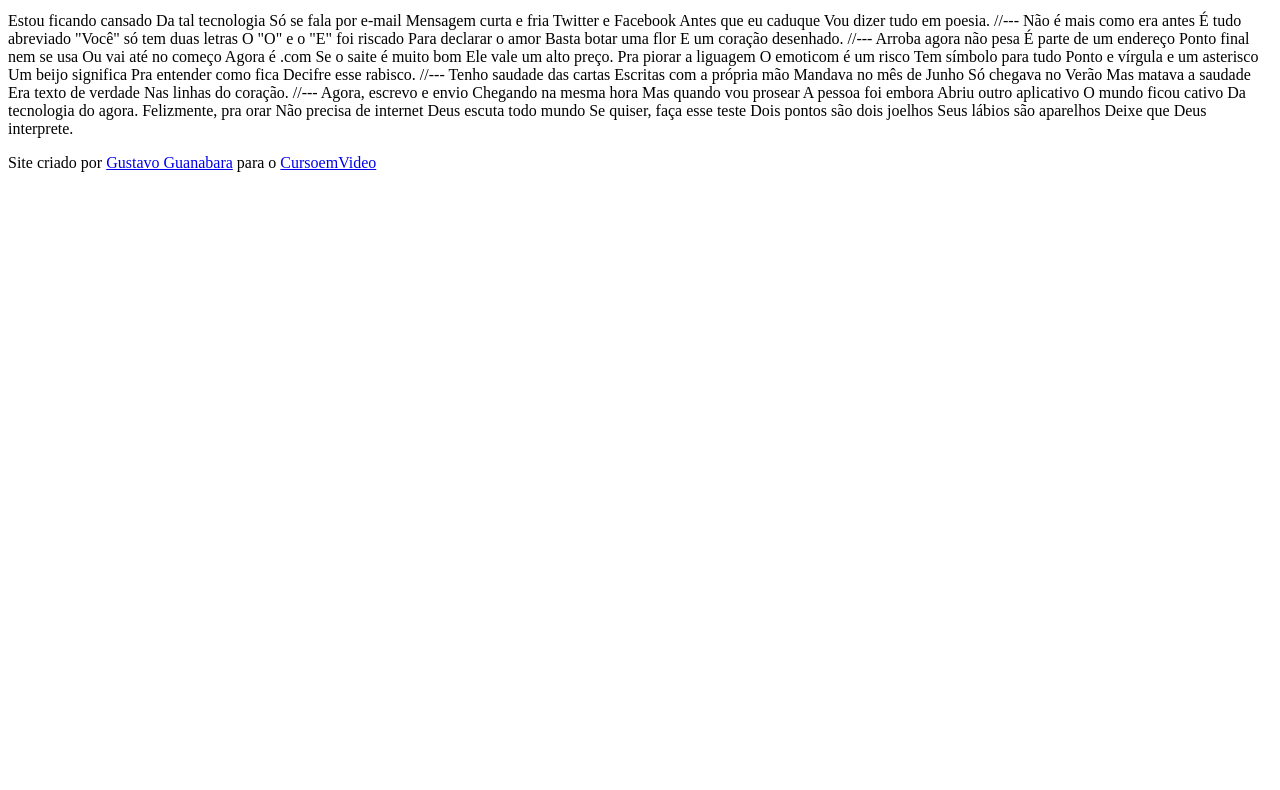
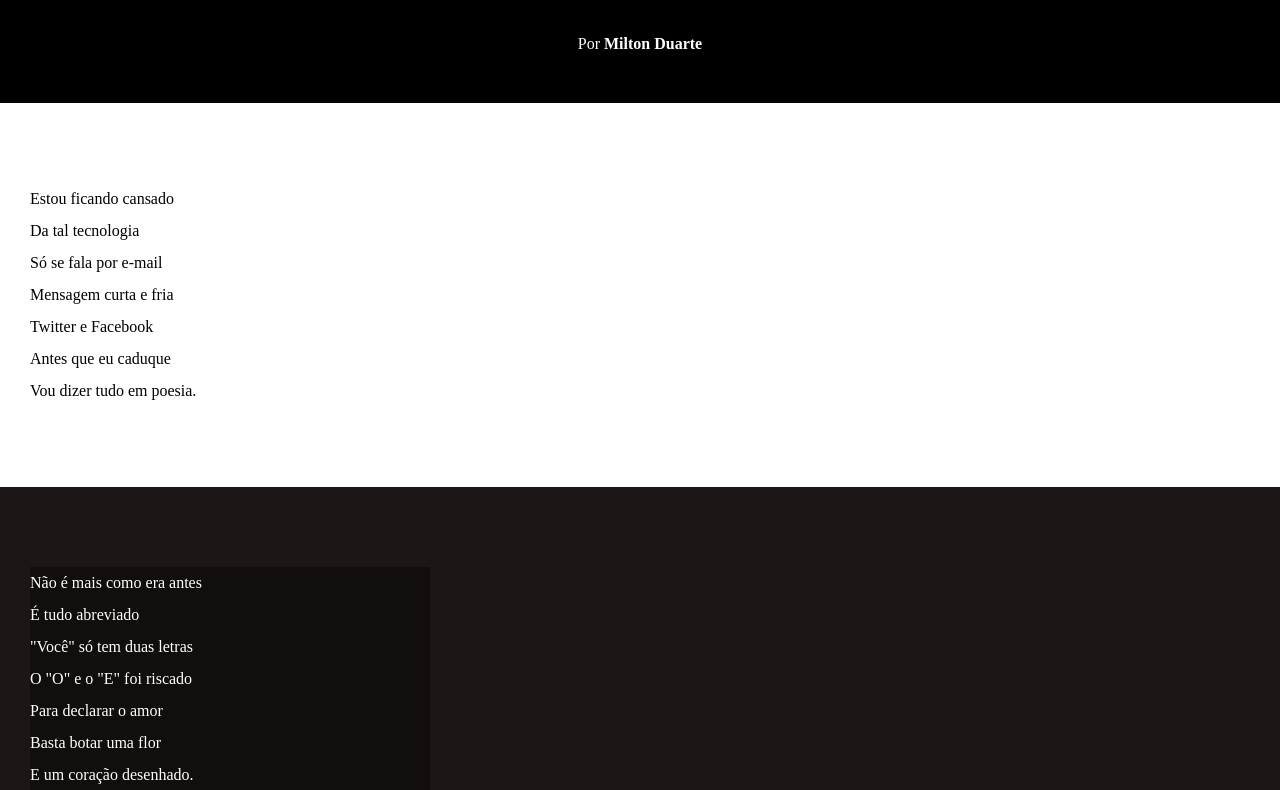
Before and after one commit to JunitiYonemoto/html, a plain HTML site: page desafios/d012/index.html in a window 1280 px wide. Shown: the part 102-892 px from the top of the page. Before the commit the page ends 800 px from the top, so only its background shows below. Drawn offline with Linux system fonts and the light colour scheme.

Commit message:
atualizei d022

```diff
--- /dev/null
+++ b/desafios/d012/estilo/style.css
@@ -0,0 +1,65 @@
+@charset "UTF-8";
+
+*{
+    margin: 0px;
+    padding: 0px;
+}
+
+html, body{
+    min-height: 100vh;
+    background-color: darkgray;
+}
+
+header{
+    background-color: black;
+    color: white;
+    text-align: center;
+}
+
+header > h1{
+    padding: 50px;
+    font-variant: small-caps;
+}
+
+header > p{
+    padding-bottom: 50px;
+}
+
+a{
+    color: white;
+    text-decoration: none;
+    font-weight: bolder;
+}
+
+a:hover{
+    text-decoration: underline;
+}
+
+section{
+    padding: 10vh;
+    padding-bottom: 10vh;
+    line-height: 2em;
+    padding-left: 30px;
+}
+
+section.normal{
+    background-color: white;
+    color: black;
+}
+
+section.imagem{
+    background-color: rgb(29, 22, 22);
+    color: white;
+}
+
+section.imagem > p{
+    width: 400px;
+    background-color: rgba(0, 0, 0, 0.355);
+}
+
+footer{
+    background-color: black;
+    color: white;
+    text-align: center;
+    padding: 10px;
+}
--- a/desafios/d012/index.html
+++ b/desafios/d012/index.html
@@ -5,6 +5,7 @@
     <meta http-equiv="X-UA-Compatible" content="IE=edge">
     <meta name="viewport" content="width=device-width, initial-scale=1.0">
     <title>Cordel Moderno</title>
+    <link rel="stylesheet" href="estilo/style.css">
 </head>
 <body>
     <header>
@@ -12,69 +13,91 @@
         <p>Por <a href="https://www.recantodasletras.com.br/poesias/3186743" target="_blank">Milton Duarte</a></p>
     </header>
 
-    Estou ficando cansado
-    Da tal tecnologia
-    Só se fala por e-mail
-    Mensagem curta e fria
-    Twitter e Facebook
-    Antes que eu caduque
+    <section class="normal">
+        <p>
+            Estou ficando cansado <br>
+            Da tal tecnologia <br>
+            Só se fala por e-mail <br>
+            Mensagem curta e fria <br>
+            Twitter e Facebook <br>
+            Antes que eu caduque <br>
             Vou dizer tudo em poesia.
+        </p>
+    </section>
 
-    //---
 
-    Não é mais como era antes
-    É tudo abreviado
-    "Você" só tem duas letras
-    O "O" e o "E" foi riscado
-    Para declarar o amor
-    Basta botar uma flor
+
+    <section class="imagem">
+        <p>
+            Não é mais como era antes <br>
+            É tudo abreviado <br>
+            "Você" só tem duas letras <br>
+            O "O" e o "E" foi riscado <br>
+            Para declarar o amor <br>
+            Basta botar uma flor <br>
             E um coração desenhado.
+        </p>
+    </section>
 
-    //---
 
-    Arroba agora não pesa
-    É parte de um endereço
-    Ponto final nem se usa
-    Ou vai até no começo
-    Agora é .com
-    Se o saite é muito bom
+
+    <section class="normal">
+        <p>
+            Arroba agora não pesa <br>
+            É parte de um endereço <br>
+            Ponto final nem se usa <br>
+            Ou vai até no começo <br>
+            Agora é .com <br>
+            Se o saite é muito bom <br>
             Ele vale um alto preço.
+        </p>
 
-    Pra piorar a liguagem
-    O emoticom é um risco
-    Tem símbolo para tudo
-    Ponto e vírgula e um asterisco
-    Um beijo significa
-    Pra entender como fica
+        <p>
+            Pra piorar a liguagem <br>
+            Tem símbolo para tudo <br>
+            Ponto e vírgula e um asterisco <br>
+            Um beijo significa <br>
+            Pra entender como fica <br>
             Decifre esse rabisco.
+        </p>
+    </section>
 
-    //---
 
-    Tenho saudade das cartas
-    Escritas com a própria mão
-    Mandava no mês de Junho
-    Só chegava no Verão
-    Mas matava a saudade
-    Era texto de verdade
+
+    <section class="imagem">
+        <p>
+            Tenho saudade das cartas <br>
+            Escritas com a própria mão <br>
+            Mandava no mês de Junho <br>
+            Só chegava no Verão <br>
+            Mas matava a saudade <br>
+            Era texto de verdade <br>
             Nas linhas do coração.
+        </p>
+    </section>
 
-    //---
 
-    Agora, escrevo e envio
-    Chegando na mesma hora
-    Mas quando vou prosear
-    A pessoa foi embora
-    Abriu outro aplicativo
-    O mundo ficou cativo
+
+    <section class="normal">
+        <p>
+            Agora, escrevo e envio <br>
+            Chegando na mesma hora <br>
+            A pessoa foi embora <br>
+            Abriu outro aplicativo <br>
+            O mundo ficou cativo <br>
             Da tecnologia do agora.
+        </p>
 
-    Felizmente, pra orar
-    Não precisa de internet
-    Deus escuta todo mundo
-    Se quiser, faça esse teste
-    Dois pontos são dois joelhos
-    Seus lábios são aparelhos
+        <p>
+            Felizmente, pra orar <br>
+            Não precisa de internet <br>
+            Deus escuta todo mundo <br>
+            Se quiser, faça esse teste <br>
+            Dois pontos são dois joelhos <br>
+            Seus lábios são aparelhos <br>
             Deixe que Deus interprete.
+        </p>
+    </section>
 
     <footer>
         <p>Site criado por <a href="https://gustavoguanabara.github.io" target="blank">Gustavo Guanabara</a> para o <a href="https://www.cursoemvideo.com" target="_blank">CursoemVideo</a></p>
```
Lines whose indentation alone changed are shown as unchanged.
